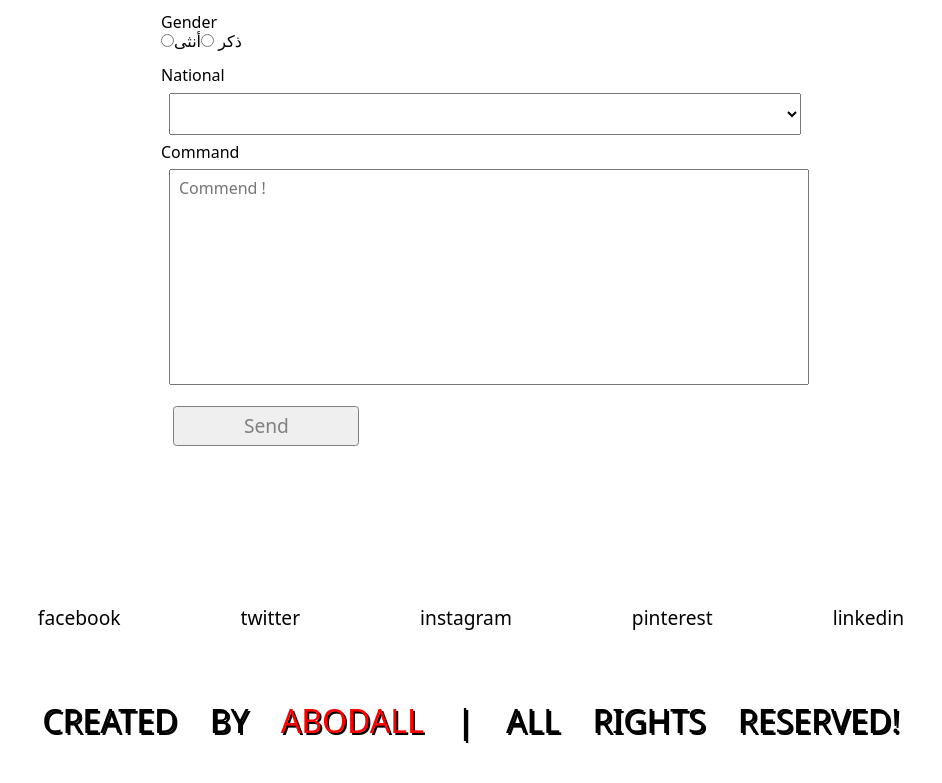
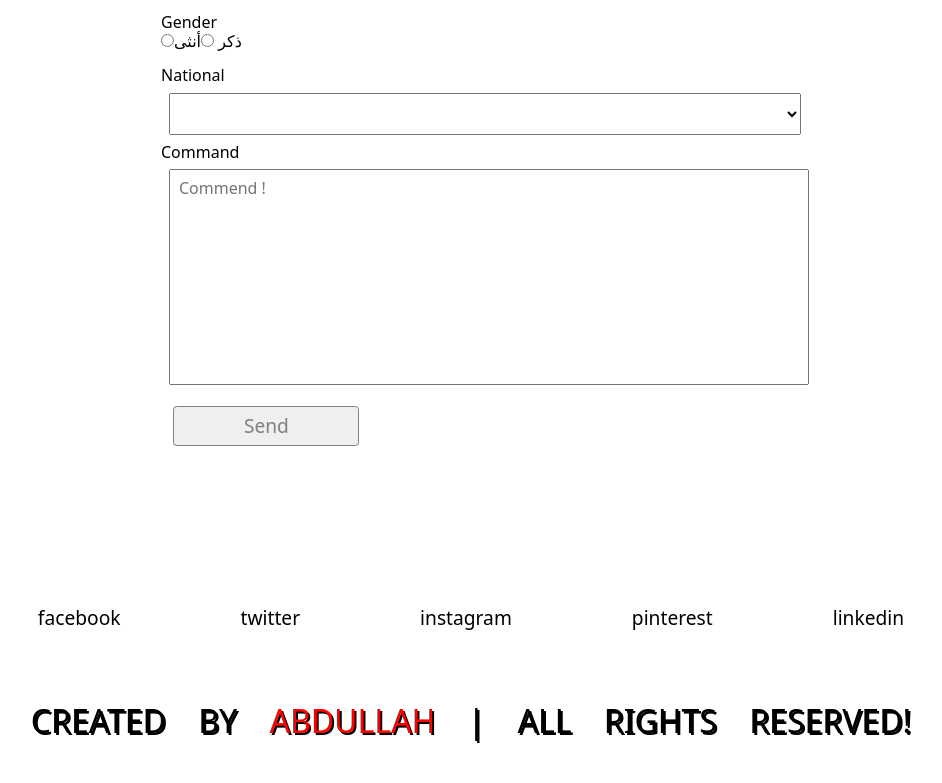
Before and after one commit to Wadsalih/quatar, a plain HTML site: page index.html in a window 1280 px wide. Shown: the part 2968-3751 px from the top of the page, without its empty margins (169-1111 px from the left). Drawn offline with Linux system fonts and the light colour scheme.

Commit message:
Update index.html

```diff
--- a/index.html
+++ b/index.html
@@ -121,7 +121,7 @@
     </div>
 
     <h1 class="credit">
-      created by <span> Abodall</span> | all rights reserved!
+      created by <span>Abdullah </span> | all rights reserved!
     </h1>
   </section>
 </body>
```
